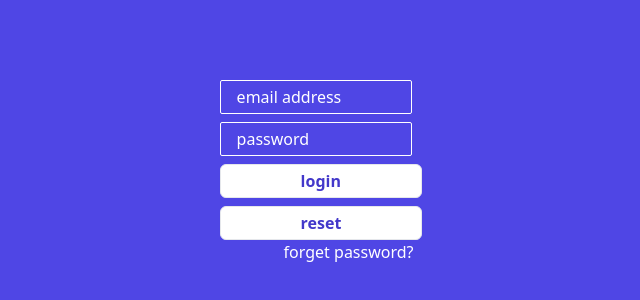
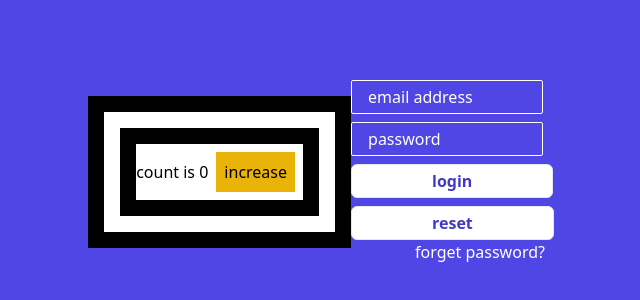
Before and after one commit to anjali569801/login-form, a React (Vite) app: page / in a window 1280 px wide. Shown: the part 228-528 px from the top of the page, without its empty margins (319-959 px from the left). Built offline with nearby package versions, Linux system fonts and the light colour scheme.

Commit message:
practice of context

```diff
--- /dev/null
+++ b/src/A.jsx
@@ -0,0 +1,11 @@
+import React from 'react';
+import B from './B'
+
+function A(){
+  return(
+    <div className="bg-black p-4">
+      <B></B>
+    </div>
+  );
+}
+export default A
--- a/src/App.jsx
+++ b/src/App.jsx
@@ -1,13 +1,20 @@
-import React from 'react';
+import React ,{useState} from 'react';
 import LoginForm from './LoginForm';
+import A from './A'
+
+export const Context = React.createContext({});
 
 function App() {
 
+  const [count,setCount]=useState(0)
 
   return(
+    <Context.Provider value={{count,setCount}}>
     <div className="bg-indigo-600 h-screen flex items-center justify-center">
+      <A></A>
      <LoginForm></LoginForm>
     </div>
+    </Context.Provider>
   );
 }
 
--- /dev/null
+++ b/src/B.jsx
@@ -0,0 +1,11 @@
+import React from 'react';
+import C from './C'
+
+function B(){
+  return(
+    <div className="bg-white p-4">
+      <C></C>
+    </div>
+  );
+}
+export default B
--- /dev/null
+++ b/src/C.jsx
@@ -0,0 +1,11 @@
+import React from 'react';
+import D from './D'
+
+function C(){
+  return(
+    <div className="bg-black p-4">
+      <D></D>
+    </div>
+  );
+}
+export default C
--- /dev/null
+++ b/src/D.jsx
@@ -0,0 +1,14 @@
+import React, { useContext } from 'react';
+
+import {Context} from './App'
+
+function D(){
+  const {count,setCount}=useContext(Context)
+  return(
+    <div className="bg-white">
+      count is {count}
+      <button className="bg-yellow-500 p-2 m-2" onClick={()=>setCount(count+1)}>increase</button>
+    </div>
+  );
+}
+export default D
--- /dev/null
+++ b/src/signUpPage.jsx
@@ -0,0 +1,8 @@
+import React from 'react';
+
+function signUpPage(){
+  return(
+    <div></div>
+  );
+}
+export default signUpPage
```
Also changed, not shown: src/LoginForm.jsx (+12 -12 lines).
